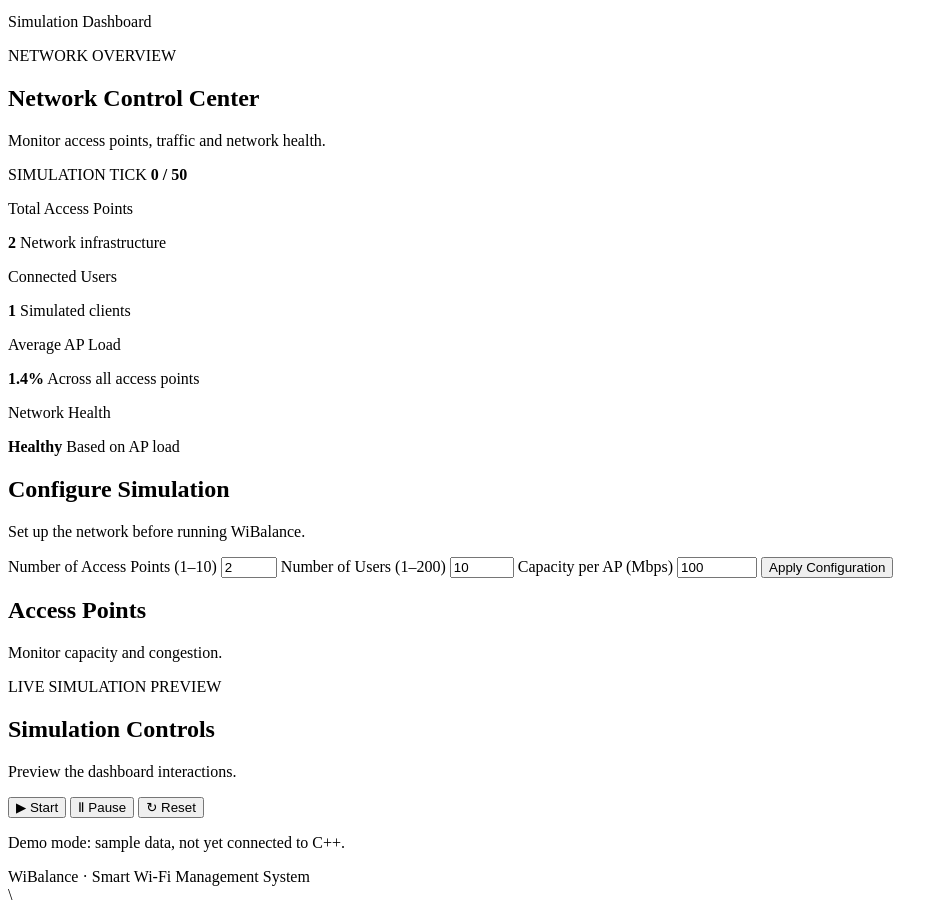
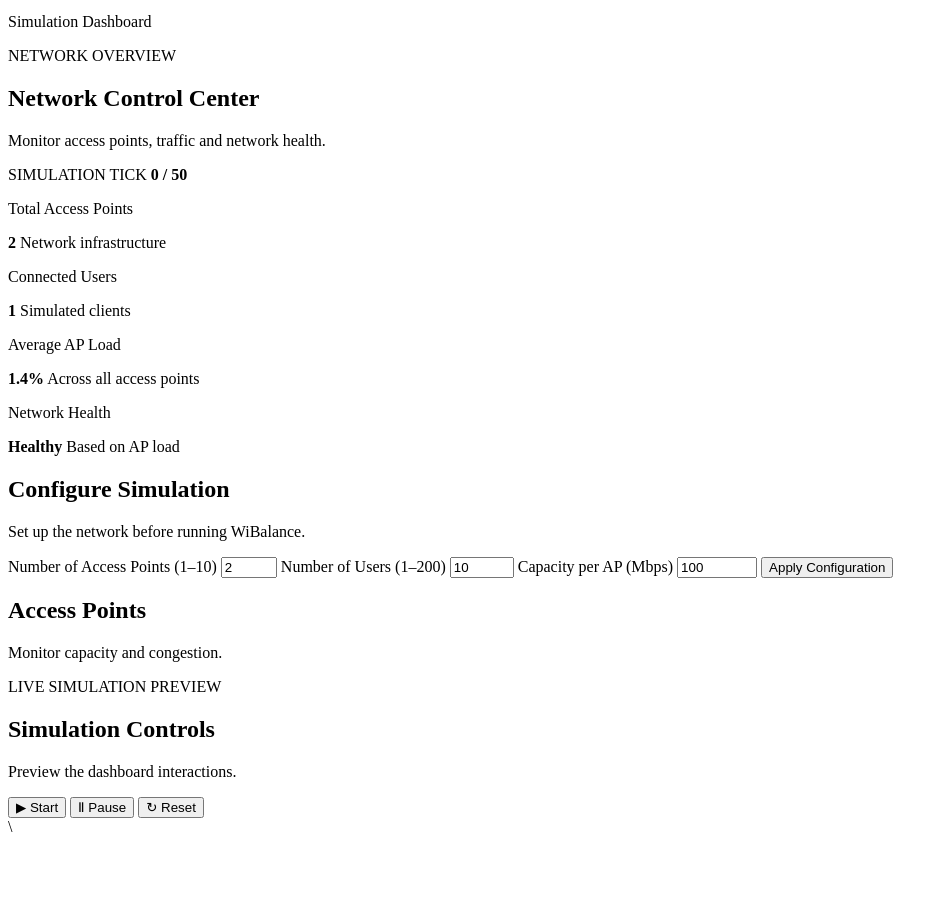
Before and after one commit to aakriti1301chauhan-crypto/WiBalance, a plain HTML site: page frontend/index.html in a window 1280 px wide. Shown: the part 127-1039 px from the top of the page, without its empty margins (0-948 px from the left). After the commit the page ends 971 px from the top, so only its background shows below. Drawn offline with Linux system fonts and the light colour scheme.

Commit message:
Update index.html
Removed demo mode status message and footer from index.html

```diff
--- a/frontend/index.html
+++ b/frontend/index.html
@@ -111,13 +111,4 @@
                 <button id="pauseBtn" class="secondary">Ⅱ Pause</button>
                 <button id="resetBtn" class="secondary">↻ Reset</button>
             </div>
-            <p id="statusMessage" class="status-message">
-                Demo mode: sample data, not yet connected to C++.
-            </p>
-        </section>
-
-        <footer>
-            WiBalance · Smart Wi-Fi Management System
-        </footer>
-    </main>
-\
+    \
```
